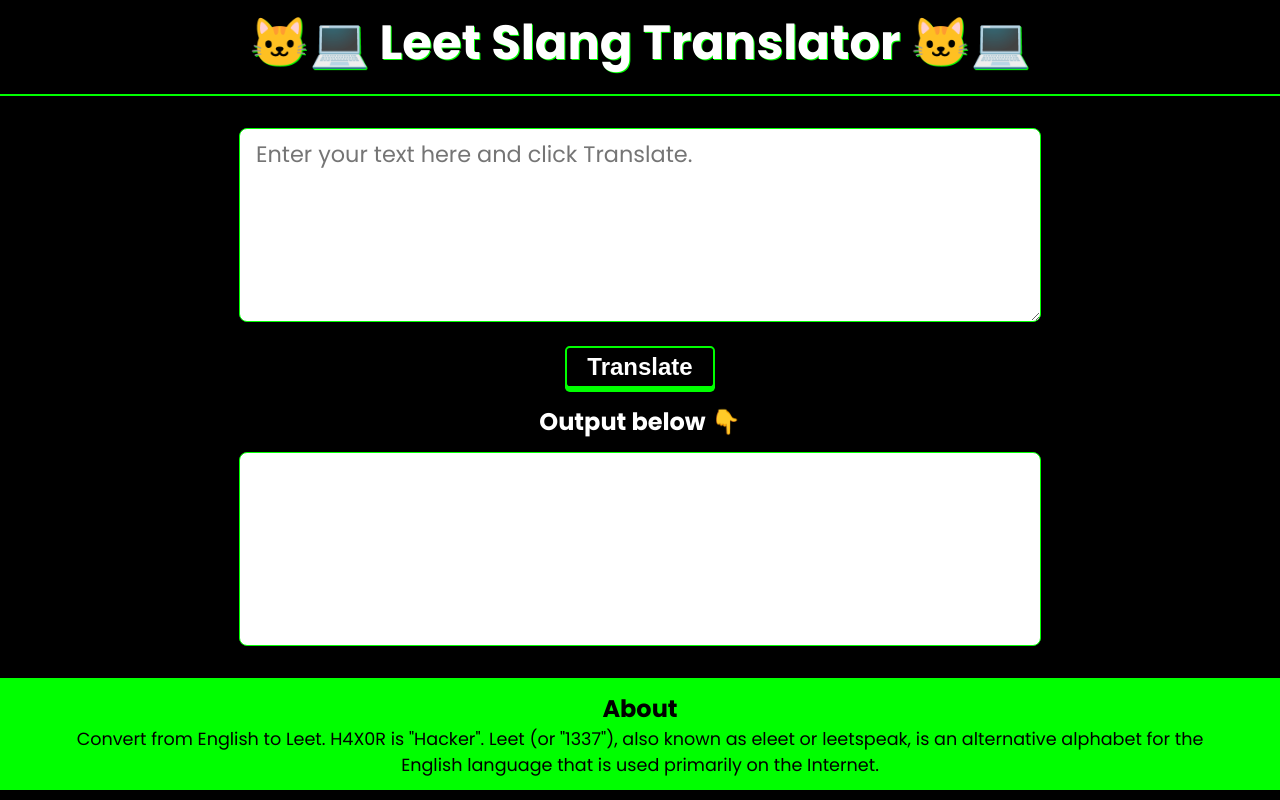
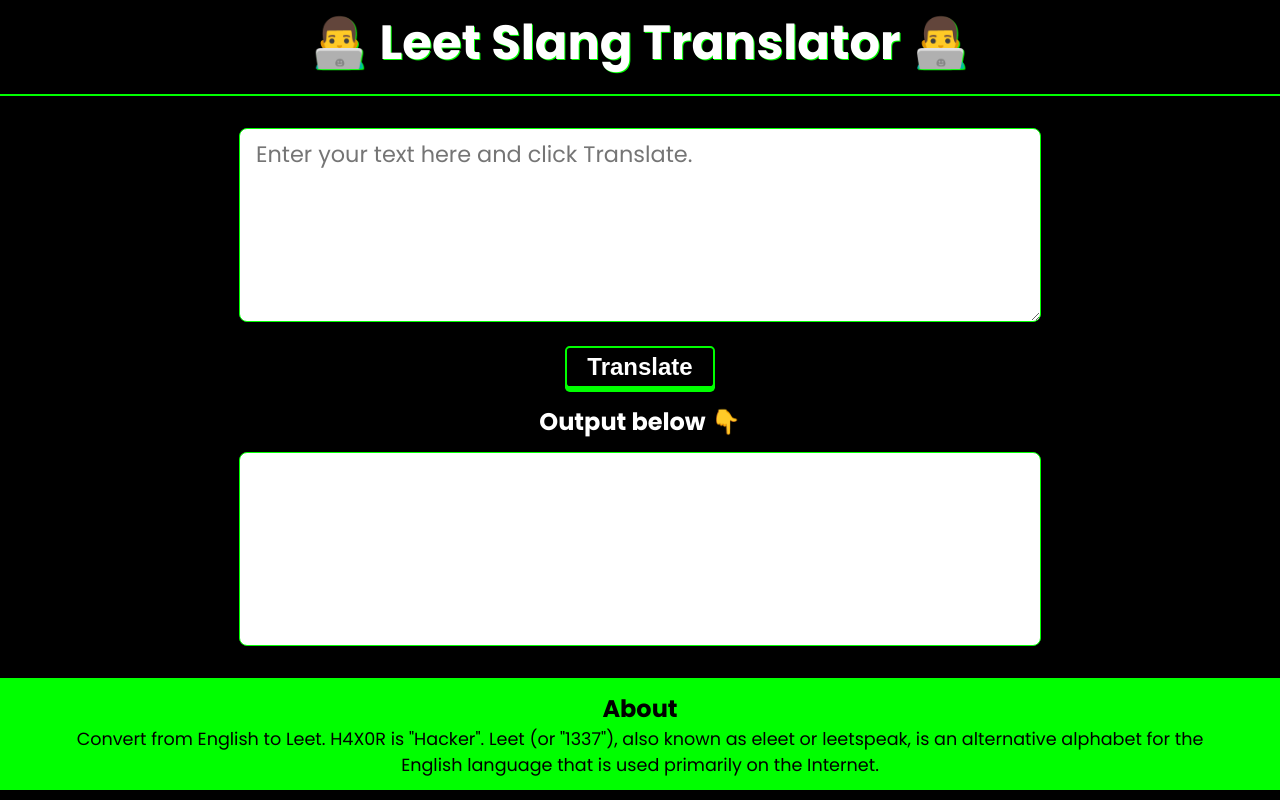
Before and after one commit to abhishake21/LeetSpeak-translator, a plain HTML site: page index.html in a window 1280 px wide. Drawn offline with Linux system fonts and the light colour scheme.

Commit message:
Update emoji in header

```diff
--- a/index.html
+++ b/index.html
@@ -11,7 +11,7 @@
 <body>
 
     <div class="heading">
-        <h1>🐱‍💻 Leet Slang Translator 🐱‍💻</h1>
+        <h1>👨‍💻 Leet Slang Translator 👨‍💻</h1>
     </div>
 
     <div class="divider"></div>
```
